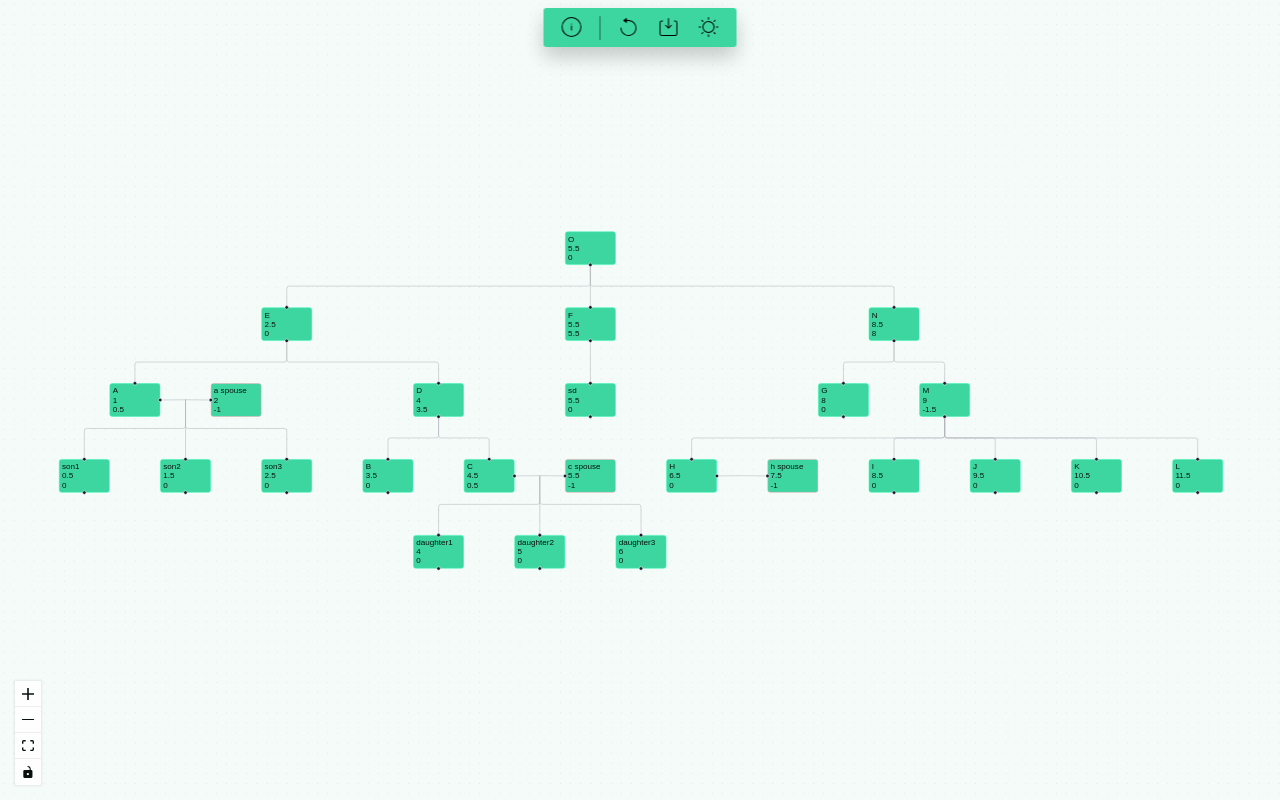
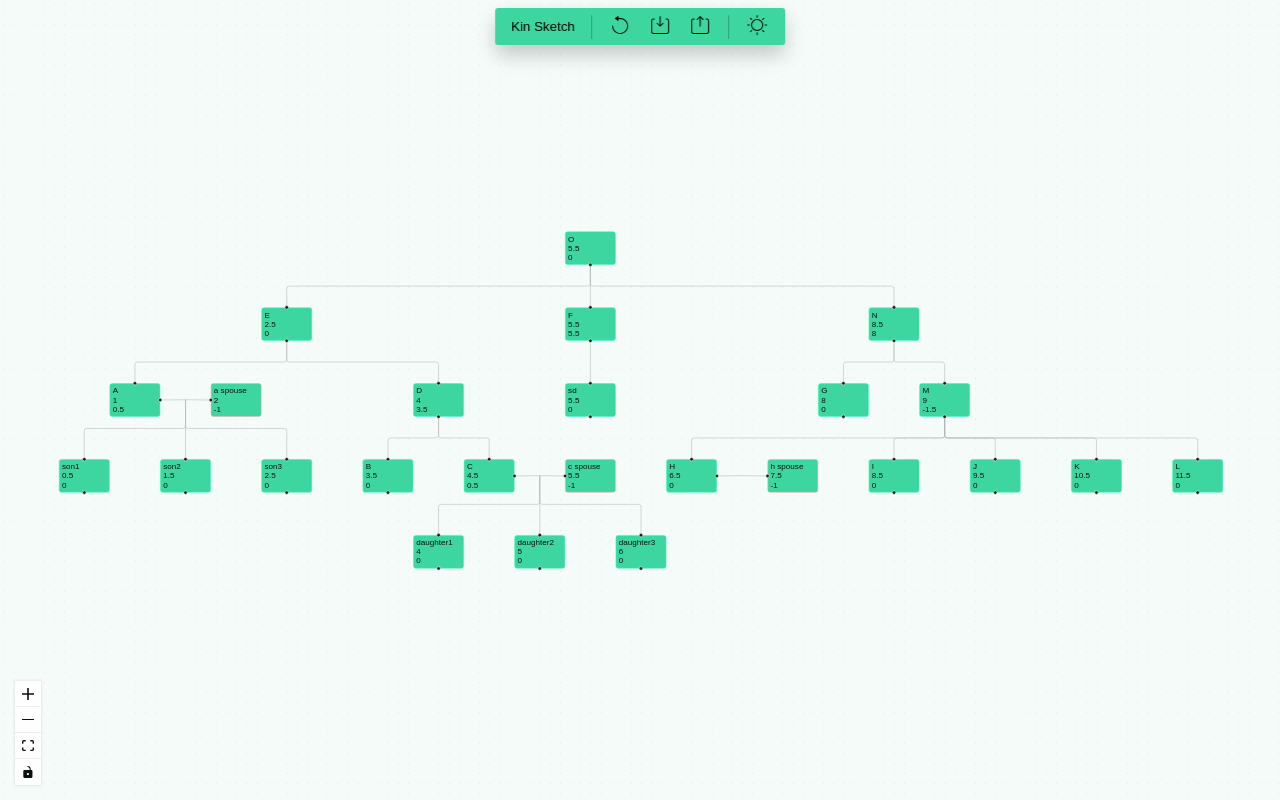
Before and after one commit to repeatyourselfpls/family-tree-v2, a React (Vite) app: page / in a window 1280 px wide. Built offline with nearby package versions, Linux system fonts and the light colour scheme.

Commit message:
added saving functionality

```diff
--- a/src/App.tsx
+++ b/src/App.tsx
@@ -151,7 +151,6 @@ function App() {
 
   const updateNodeName = useCallback((nodeToUpdate: TreeNode, newName: string) => {
     TreeNode.updateName(nodeToUpdate, newName)
-    nodeToUpdate.name = newName
     calculateLayout(rootNode)
   }, [calculateLayout, rootNode])
 
@@ -165,8 +164,12 @@ function App() {
     calculateLayout(node)
   }, [calculateLayout])
 
-  const saveTree = () => {
+  const serializeTree = (): string => {
+    return TreeNode.serializeTree(rootNode)
+  }
 
+  const deserializeTree = (serialization: string): TreeNode | null => {
+    return TreeNode.deserializeTree(serialization)
   }
 
   const contextValue: TreeContextType = {
@@ -175,10 +178,13 @@ function App() {
     updateNodeName,
     updateSpouse,
     updateRootNode,
-    saveTree,
+    serializeTree,
+    deserializeTree,
     rootNode,
+
     theme,
     toggleTheme,
+
     reactFlowInstance,
     appConfig,
     setAppConfig,
--- a/src/TreeModel/TreeNode.ts
+++ b/src/TreeModel/TreeNode.ts
@@ -345,6 +345,52 @@ export class TreeNode {
     nodeToUpdate.name = newName
   }
 
+
+  // returns a string representation of a family tree
+  static serializeTree(node: TreeNode): string {
+
+    function stringify(n: TreeNode) {
+      if (n === null) return ''
+
+      let s = ''
+      s += n.name + (n.spouse !== null ? ':' + n.spouse.name : '') + ','
+      for (const child of n.children) {
+        s += stringify(child)
+      }
+      s += '#,' // end this level
+      return s
+    }
+
+    return stringify(node).slice(0, -1) // remove the excess ,
+  }
+
+  // constructs a TreeNode from the string representation of serializeTree
+  static deserializeTree(s: string): TreeNode | null {
+    const items = s.split(',')
+    let i = 0 // iterator
+
+    function rebuild(): TreeNode | null {
+      if (i === items.length) return null
+
+
+      const splitted = items[i].split(':')
+      const nodeName = splitted[0]
+      const spouseName = splitted.length > 1 ? splitted[1] : null
+
+      const node = new TreeNode(nodeName, [], spouseName !== null ? new TreeNode(spouseName, []) : null)
+      i += 1
+
+      while (i < items.length && items[i] !== '#') {
+        node.children.push(rebuild()!) // keep adding children for root node
+      }
+
+      i += 1
+      return node
+    }
+
+    return rebuild()
+  }
+
   isLeafNode() {
     return this.children.length == 0
   }
--- a/src/components/Navbar.tsx
+++ b/src/components/Navbar.tsx
@@ -1,10 +1,13 @@
+import { useRef } from "react";
 import { useTree } from "../context/TreeContext"
 import { TreeNode } from "../TreeModel/TreeNode"
-import { CiUndo, CiLight, CiSaveDown2, CiDark, CiCircleInfo } from "react-icons/ci";
+import { CiUndo, CiLight, CiSaveDown2, CiDark, CiSaveUp2 } from "react-icons/ci";
 
 // Used to create a new, empty tree
 export const Navbar = () => {
-  const { updateRootNode, saveTree, toggleTheme, theme, reactFlowInstance } = useTree()
+  const { updateRootNode, serializeTree, deserializeTree, rootNode, toggleTheme, theme, reactFlowInstance } = useTree()
+
+  const fileInputRef = useRef<HTMLInputElement>(null)
 
   const reset = () => {
     updateRootNode(new TreeNode("Add your first descendant", []))
@@ -12,25 +15,100 @@ export const Navbar = () => {
   }
 
   const toggleInformation = () => {
-    //TODO: Maybe pop a modal that explains how to use this app
+    //TODO: Pop a modal that explains how to use this app
+  }
+
+  const uploadFile = () => {
+    fileInputRef.current?.click();
+  }
+
+  const handleFileSave = () => {
+    const serialization = serializeTree(rootNode)
+
+    console.log(serialization, JSON.stringify(serialization))
+    const blob = new Blob([serialization], { type: "text/plain" })
+    const url = URL.createObjectURL(blob)
+
+    const a = document.createElement("a")
+    a.href = url
+    a.download = "tree.ftree"
+    a.click()
+
+    document.body.removeChild(a)
+    URL.revokeObjectURL(url)
+  }
+
+  const handleFileUpload = async (event: React.ChangeEvent<HTMLInputElement>) => {
+    try {
+      const file = event.target.files?.[0]
+      if (!file) return
+      if (!file.name.endsWith(".ftree")) throw new Error("Please select a .ftree file")
+
+      // Read file content asynchrnously and wait for it
+      const fileContent = await readFileAsync(file)
+      processUploadedFile(fileContent)
+    } catch (err) {
+      console.error("File upload error:", err);
+      alert((err as Error).message);
+    }
+  }
+
+  const readFileAsync = (file: File): Promise<string> => {
+    return new Promise((resolve, reject) => {
+      const reader = new FileReader()
+
+      reader.onload = () => {
+        try {
+          resolve(reader.result as string)
+        } catch (err) {
+          reject(err)
+        }
+      }
+      reader.onerror = () => reject(reader.error)
+
+      reader.readAsText(file)
+    })
+  }
+
+  const processUploadedFile = (fileInput: string) => {
+    if (!fileInput.includes("#") || fileInput.length === 0) {
+      throw new Error("Error processing uploaded file. Please ensure it's in proper format.")
+    }
+
+    const node = deserializeTree(fileInput)
+    if (node !== null) {
+      updateRootNode(node)
+      reactFlowInstance!.fitView()
+    }
   }
 
   return <>
     <div id="navbar">
       <button onClick={toggleInformation}>
-        <CiCircleInfo className="navbar-icons"/>
+        {/* <CiCircleInfo className="navbar-icons" /> */}
+        Kin Sketch
       </button>
       <div id="navbar-divider"></div>
-      <button onClick={reset}>
-        <CiUndo className="navbar-icons"/>
+      <button onClick={reset} title="Reset tree">
+        <CiUndo className="navbar-icons" />
       </button>
-      <button onClick={() => saveTree}>
-        <CiSaveDown2 className="navbar-icons"/>
+      <button onClick={handleFileSave} title="Save tree">
+        <CiSaveDown2 className="navbar-icons" />
       </button>
-
-      <button onClick={toggleTheme}>
-        {theme === "light" && <CiLight className="navbar-icons"/> }
-        {theme === "dark" && <CiDark className="navbar-icons"/> }
+      <button onClick={uploadFile} title="Load tree">
+        <CiSaveUp2 className="navbar-icons" />
+        <input
+          type="file"
+          ref={fileInputRef}
+          accept=".ftree"
+          onChange={handleFileUpload}
+          style={{display: "none"}}
+        />
+      </button>
+      <div id="navbar-divider"></div>
+      <button onClick={toggleTheme} title={`Toggle ${theme === "light" ? "dark mode" : "light mode"}`}>
+        {theme === "light" && <CiLight className="navbar-icons" />}
+        {theme === "dark" && <CiDark className="navbar-icons" />}
       </button>
     </div>
   </>
--- a/src/index.css
+++ b/src/index.css
@@ -61,7 +61,7 @@ body {
     border: none;
     border-radius: 3px;
     background-color: transparent;
-    padding-top: 3px;
+    /* padding-top: 3px; */
     cursor: pointer;
   }
 
@@ -76,7 +76,7 @@ body {
 
 #navbar-divider {
   border-radius: 1px;
-  opacity: .5;
+  opacity: .25;
   width: 1px;
   background-color: var(--navbar-divider);
   height: 24px;
```
Also changed, not shown: src/TreeModel/initializeTree.ts (+14 -0 lines), src/context/TreeContext.tsx (+5 -2 lines), 1 other file (tests, documents, lock files or other folders).
